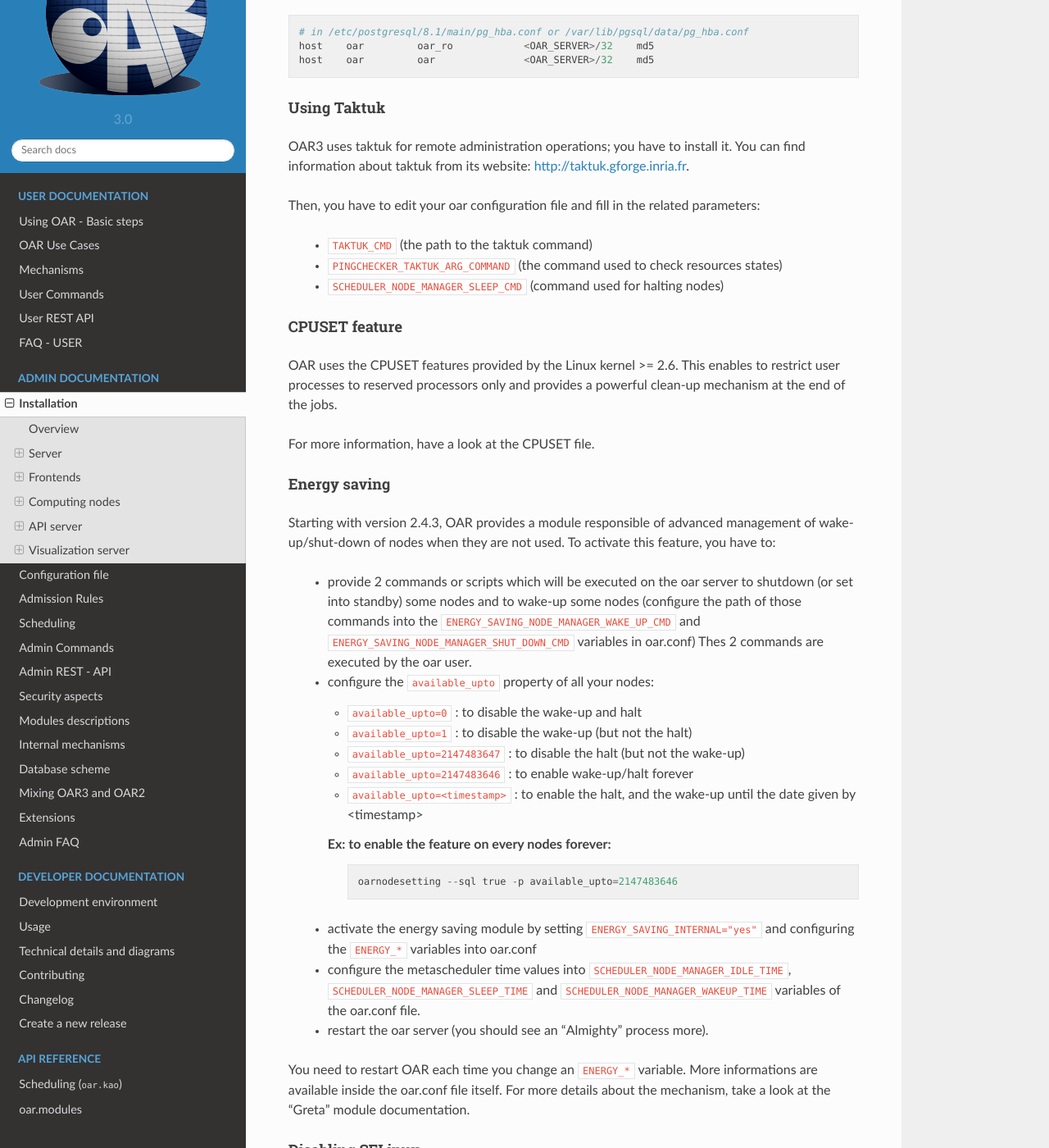
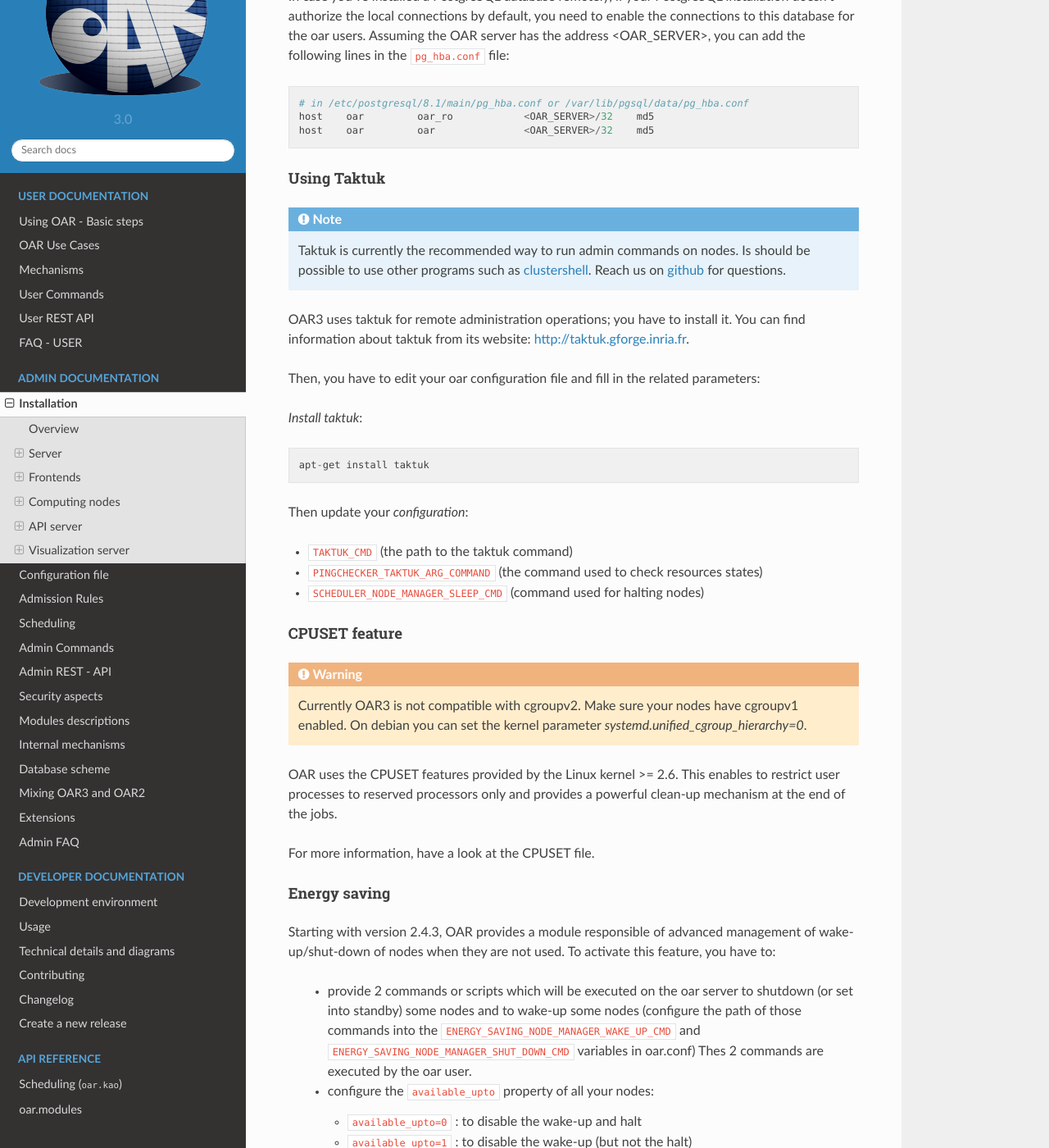
Before and after one commit to oar-team/oar3, a Sphinx documentation site: the page built from docs/admin/installation.rst, in a window 1280 px wide and 1400 px high, scrolled down 4863 px. Shown: the whole window at 82% size. Built offline with Sphinx 7.4.7 and the Read the Docs theme 2.0.0, drawn with Linux system fonts in a browser that asks for light colours; some of the changed text lies outside the part shown.

Commit message:
[docs/installation] taktuk is recommanded

```diff
--- a/docs/admin/installation.rst
+++ b/docs/admin/installation.rst
@@ -65,6 +65,9 @@ ______________________________
         python3-zmq python3-psycopg2 python3-fastapi \
         python3-escapism python3-clustershell python3-rich
 
+        # To execute admin commands on noces
+        apt-get install taktuk
+
         # Install procset
         wget http://ftp.de.debian.org/debian/pool/main/p/python-procset/python3-procset_1.0-2_all.deb
         dpkg -i python3-procset_*.deb
@@ -110,6 +113,7 @@ Get the sources::
         cd oar3-${OAR_VERSION}
 
 Install the python sources::
+
         poetry build && pip install dist/*.whl
 
 Build/Install/Setup the OAR server::
@@ -239,6 +243,12 @@ server has the address <OAR_SERVER>, you can add the following lines in the
 Using Taktuk
 ~~~~~~~~~~~~
 
+.. note::
+
+   Taktuk is currently the recommended way to run admin commands on nodes.
+   Is should be possible to use other programs such as `clustershell  <https://clustershell.readthedocs.io/en/latest/index.html>`_.
+   Reach us on `github <https://github.com/oar-team/oar3/issues>`_ for questions.
+
 
 OAR3 uses taktuk for remote administration operations; you have to
 install it. You can find information about taktuk from its website:
@@ -247,12 +257,23 @@ http://taktuk.gforge.inria.fr.
 Then, you have to edit your oar configuration file and fill in the related
 parameters:
 
-  - ``TAKTUK_CMD`` (the path to the taktuk command)
-  - ``PINGCHECKER_TAKTUK_ARG_COMMAND`` (the command used to check resources states)
-  - ``SCHEDULER_NODE_MANAGER_SLEEP_CMD`` (command used for halting nodes)
+*Install taktuk*::
+
+        apt-get install taktuk
+
+Then update your `configuration`:
+
+- ``TAKTUK_CMD`` (the path to the taktuk command)
+- ``PINGCHECKER_TAKTUK_ARG_COMMAND`` (the command used to check resources states)
+- ``SCHEDULER_NODE_MANAGER_SLEEP_CMD`` (command used for halting nodes)
 
 CPUSET feature
 ~~~~~~~~~~~~~~
+
+.. warning::
+
+   Currently OAR3 is not compatible with cgroupv2. Make sure your nodes have cgroupv1 enabled.
+   On debian you can set the kernel parameter `systemd.unified_cgroup_hierarchy=0`.
 
 OAR uses the CPUSET features provided by the Linux kernel >= 2.6. This
 enables to restrict user processes to reserved processors only and provides
@@ -385,6 +403,7 @@ Get the sources::
         cd oar3-${OAR_VERSION}
 
 Install the python sources::
+
         poetry build && pip install dist/*.whl
 
 Build/Install/setup::
```
Also changed, not shown: other parts of docs/admin/installation.rst (+0 -3 lines).
